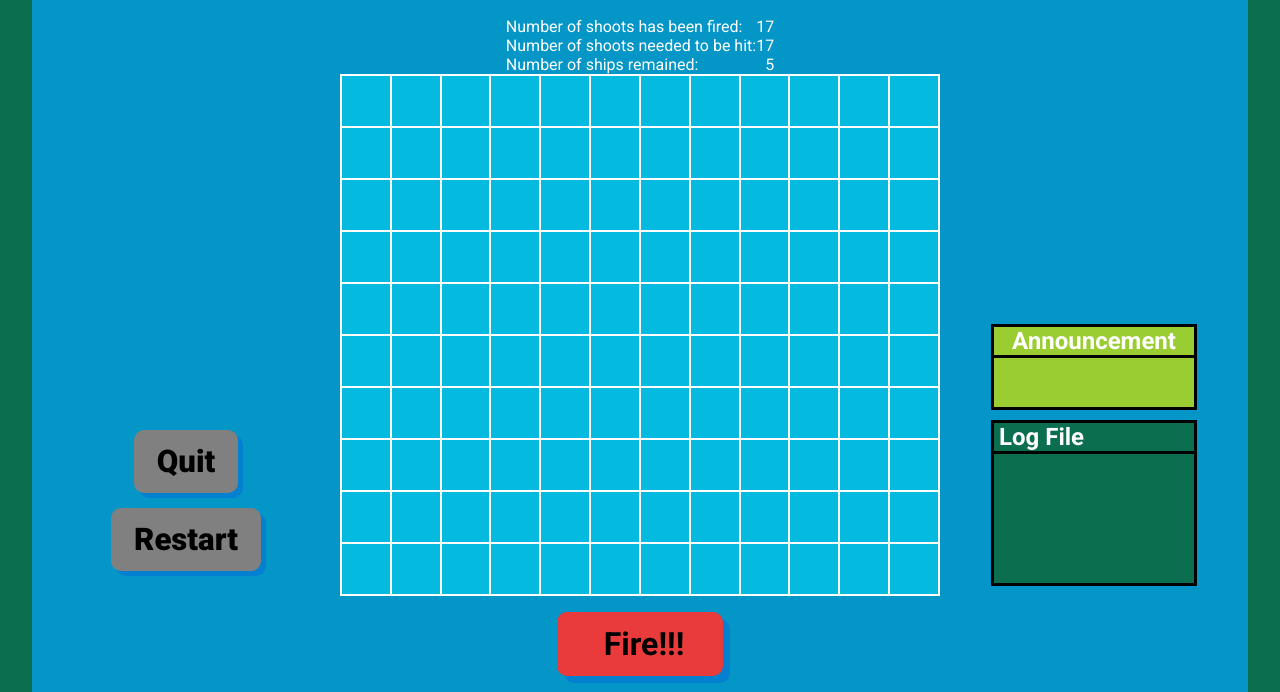
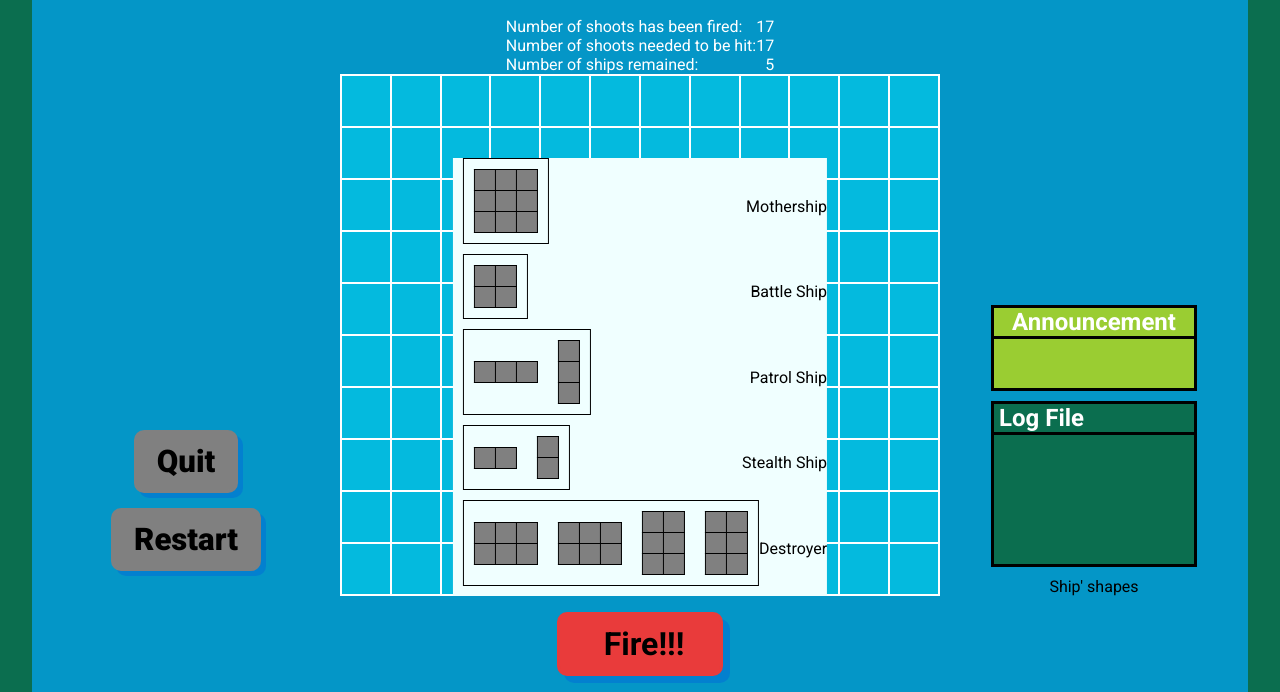
Before and after one commit to KhoaDinhNguyen/BattleShip, a plain HTML site: page gamePlay.html in a window 1280 px wide. Shown: the part 111-803 px from the top of the page. Drawn offline with Linux system fonts and the light colour scheme; a web font is replaced by a local one.

Commit message:
feat: create feature shipShapes

```diff
--- a/gamePlay.html
+++ b/gamePlay.html
@@ -180,7 +180,7 @@
           </tbody>
         </table>
         <div id="fire">
-          <h2 >Fire!!!</h2>
+          <h2>Fire!!!</h2>
         </div>
         <div id="console">
           <div class="info">
@@ -188,11 +188,166 @@
           </div>
           <div class="logfile">
             <h2>Log File</h2>
-            <ul id="logFileList">
-            </ul>
+            <ul id="logFileList"></ul>
           </div>
+          <div class="shipShapeButton">Ship' shapes</div>
           <div class="shipShape">
-
+            <div class="motherShip">
+              <div>
+                <table>
+                  <tbody>
+                    <tr>
+                    <td></td>
+                    <td></td>
+                    <td></td>
+                  </tr>
+                  <tr>
+                    <td></td>
+                    <td></td>
+                    <td></td>
+                  </tr>
+                  <tr>
+                    <td></td>
+                    <td></td>
+                    <td></td>
+                  </tr>
+                  </tbody>
+                </table>
+              </div>
+              <p>Mothership</p>
+            </div>
+            <div class="battleShip">
+              <div>
+                <table>
+                  <tbody>
+                    <tr>
+                      <td></td>
+                      <td></td>
+                    </tr>
+                    <tr>
+                      <td></td>
+                      <td></td>
+                    </tr>
+                  </tbody>
+                </table>
+              </div>
+              <p>Battle Ship</p>
+            </div>
+            <div class="patrol">
+              <div>
+                <table>
+                  <tbody>
+                    <tr>
+                      <td></td>
+                      <td></td>
+                      <td></td>
+                    </tr>
+                  </tbody>
+                </table>
+                <table>
+                  <tbody>
+                    <tr>
+                      <td></td>
+                    </tr>
+                    <tr>
+                      <td></td>
+                    </tr>
+                    <tr>
+                      <td></td>
+                    </tr>
+                  </tbody>
+                </table>
+              </div>
+              <p>Patrol Ship</p>
+            </div>
+            <div class="stealth">
+              <div>
+                <table>
+                  <tbody>
+                    <tr>
+                      <td></td>
+                      <td></td>
+                    </tr>
+                  </tbody>
+                </table>
+                <table>
+                  <tbody>
+                    <tr>
+                      <td></td>
+                    </tr>
+                    <tr>
+                      <td></td>
+                    </tr>
+                  </tbody>
+                </table>
+              </div>
+              <p>Stealth Ship</p>
+            </div>
+            <div class="destroyer">
+              <div>
+                <table>
+                  <tbody>
+                    <tr>
+                      <td></td>
+                      <td></td>
+                      <td></td>
+                    </tr>
+                    <tr>
+                      <td></td>
+                      <td></td>
+                      <td></td>
+                    </tr>
+                  </tbody>
+                </table>
+                <table>
+                  <tbody>
+                    <tr>
+                      <td></td>
+                      <td></td>
+                      <td></td>
+                    </tr>
+                    <tr>
+                      <td></td>
+                      <td></td>
+                      <td></td>
+                    </tr>
+                  </tbody>
+                </table>
+                <table>
+                  <tbody>
+                    <tr>
+                      <td></td>
+                      <td></td>
+                    </tr>
+                    <tr>
+                      <td></td>
+                      <td></td>
+                    </tr>
+                    <tr>
+                      <td></td>
+                      <td></td>
+                    </tr>
+                  </tbody>
+                </table>
+                <table>
+                  <tbody>
+                    <tr>
+                      <td></td>
+                      <td></td>
+                    </tr>
+                    <tr>
+                      <td></td>
+                      <td></td>
+                    </tr>
+                    <tr>
+                      <td></td>
+                      <td></td>
+                    </tr>
+                  </tbody>
+                </table>
+              </div>
+              <p>Destroyer</p>
+            </div>
           </div>
         </div>
         <div id="interact">
--- a/source/css/gamePlay.css
+++ b/source/css/gamePlay.css
@@ -376,3 +376,56 @@ table.playboard td:hover {
     margin-left: 6rem;
   }
 }
+
+/*============================= ship shapes ======================= */
+
+.shipShape {
+  position: absolute;
+  background-color: azure;
+  left: 50%;
+  transform: translate(-50%, 0);
+  min-width: 300px;
+}
+
+.shipShape div {
+  display: flex;
+  flex-flow: row wrap;
+  align-items:center;
+  justify-content: space-between;
+  min-width: min-content;
+}
+
+.shipShape div div {
+  display: flex;
+  justify-content: space-between;
+  flex-flow: row wrap;
+  border: 1px black solid;
+  margin-bottom: 10px;
+  margin-left: 10px;
+  min-width: min-content;
+  max-width: 200px;
+}
+
+.shipShape table {
+  border-collapse: collapse;
+  margin: 10px;
+}
+
+.shipShape table td {
+  min-width: 20px;
+  height: 20px;
+  border: 1px solid black;
+  background: grey;
+}
+
+@media only screen and (min-width: 40rem) and (max-width: 64rem) {
+  .shipShape div div {
+    max-width: max-content;
+  }
+}
+
+@media only screen and (min-width: 64rem) {
+  .shipShape div div {
+    max-width: max-content;
+  }
+}
```
